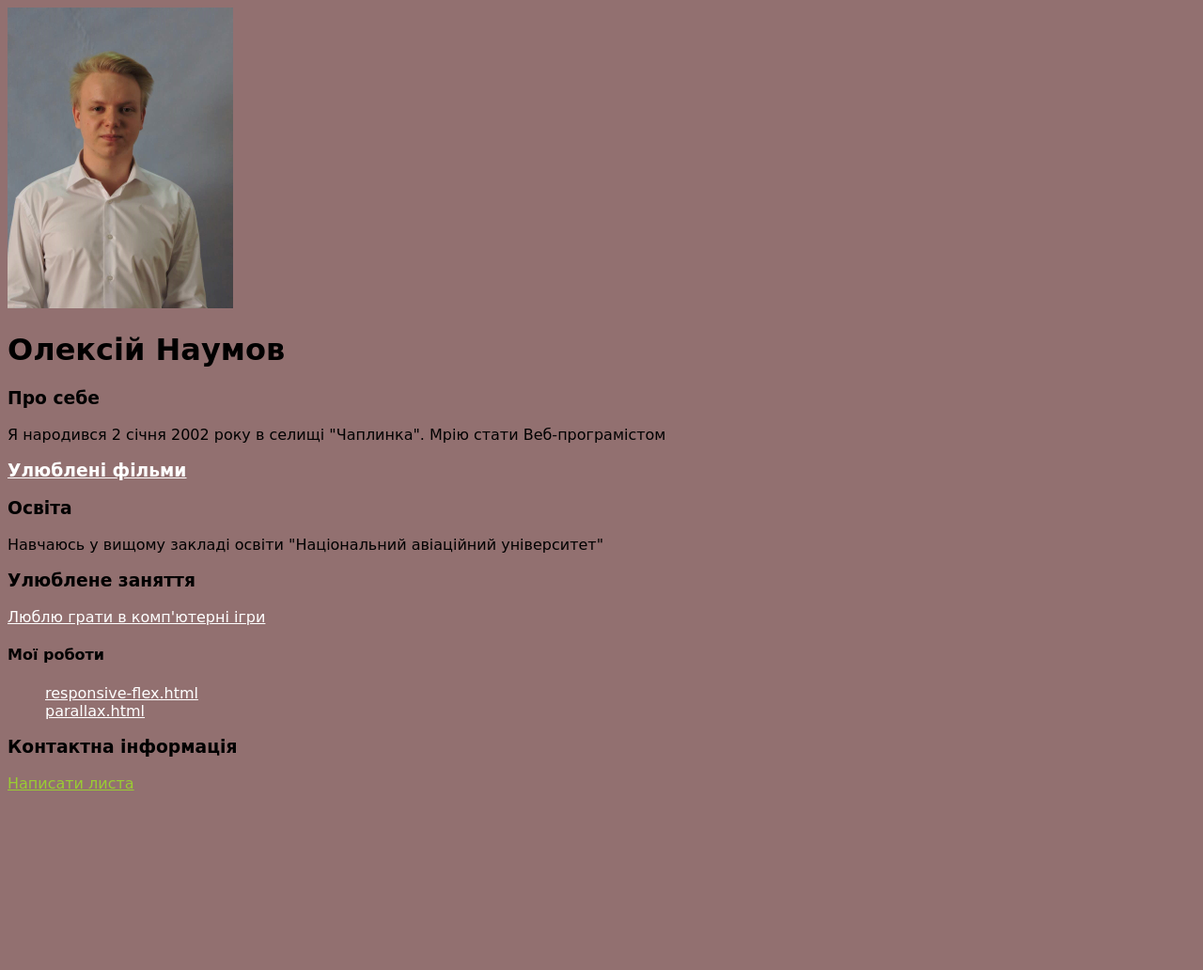
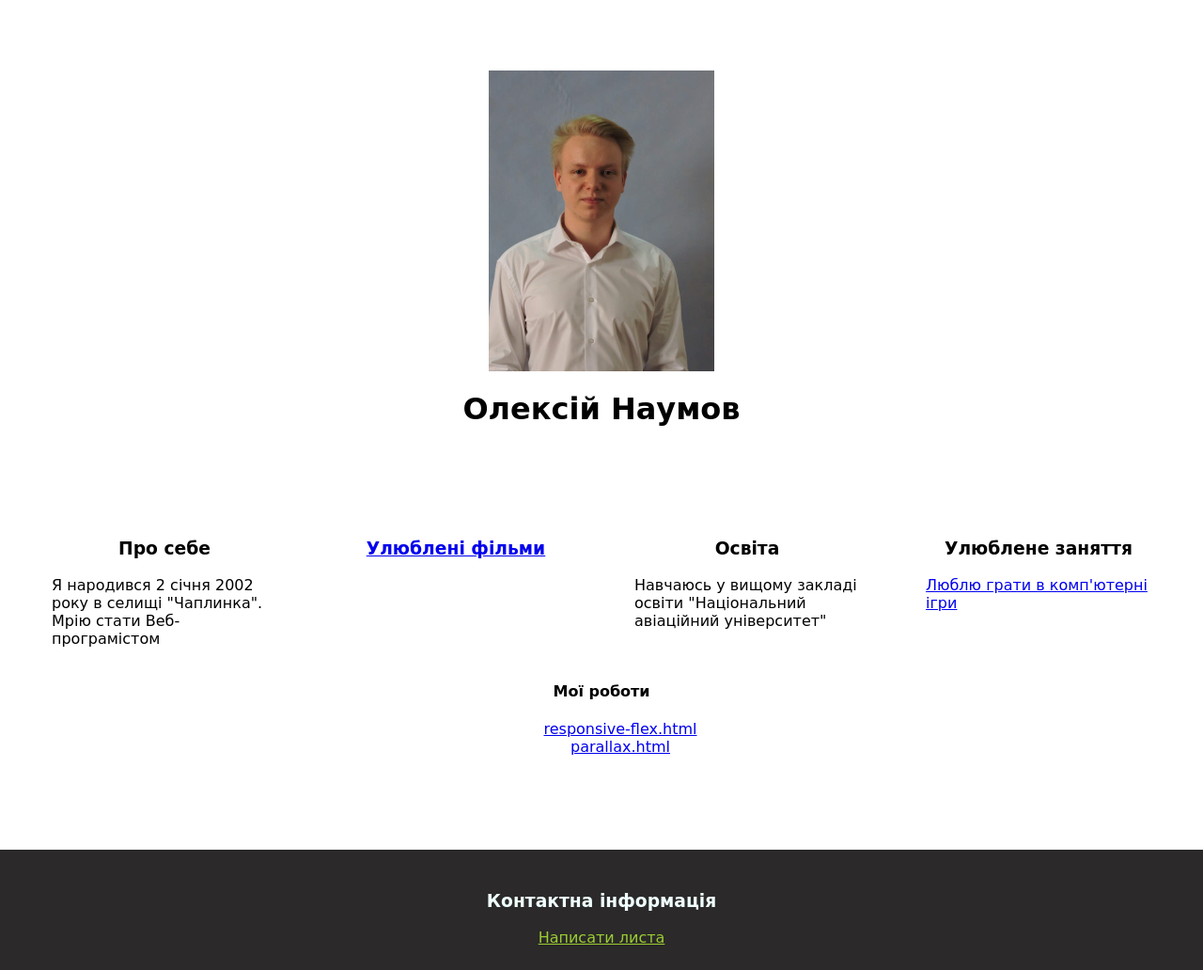
Before and after one commit to Alex-naumov021/HTML-Personal-Site., a plain HTML site: page index.html in a window 1280 px wide. Shown: the whole page at 94% size. Before the commit the page ends 851 px from the top, so only its background shows below. Drawn offline with Linux system fonts and the light colour scheme; a web font is replaced by a local one.

Commit message:
Update main.css

```diff
--- a/css/main.css
+++ b/css/main.css
@@ -1,26 +1,53 @@
 body {
-  background-color: rgb(146, 112, 112);
   font-family: "Goldman", cursive;
   font-weight: 400;
+  margin: 0;
+  padding: 0;
 }
-a {
-  color: white;
-}
+
 h1,
 h3 {
+  text-align: center;
   font-weight: 700;
+}
+.container {
+  width: 1170px;
+  margin: 0 auto;
+}
+.header {
+  align-items: center;
+  padding-top: 75px;
 }
 .photo {
   width: 240px;
   height: 320px;
+  display: flex;
+  margin: 0 auto;
+}
+.content {
+  margin-top: 100px;
+  margin-bottom: 100px;
+}
+.content-inner {
+  display: flex;
+  justify-content: space-between;
+}
+.content-item {
+  width: 240px;
+}
+
+.footer {
+  background-color: rgb(43, 41, 41);
+  text-align: center;
+  padding: 25px;
+}
+.footer h3 {
+  color: azure;
 }
 .contact-link {
   color: yellowgreen;
 }
-
-.toch {
-  border-bottom: 10px dotted red;
-  border-top: none;
-
-  width: 50px;
+.my-work {
+  text-align: center;
+  margin: 0 auto;
 }
```
